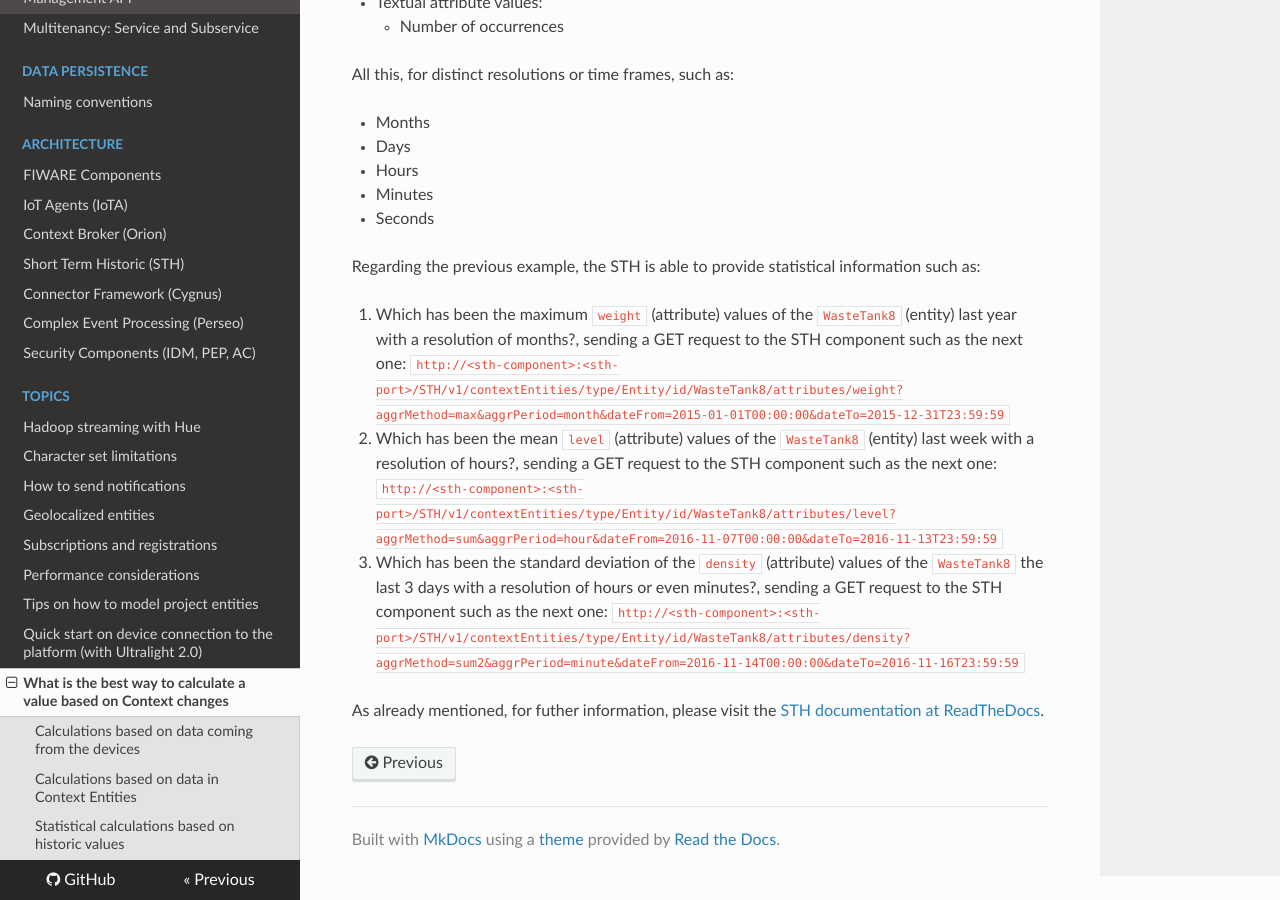
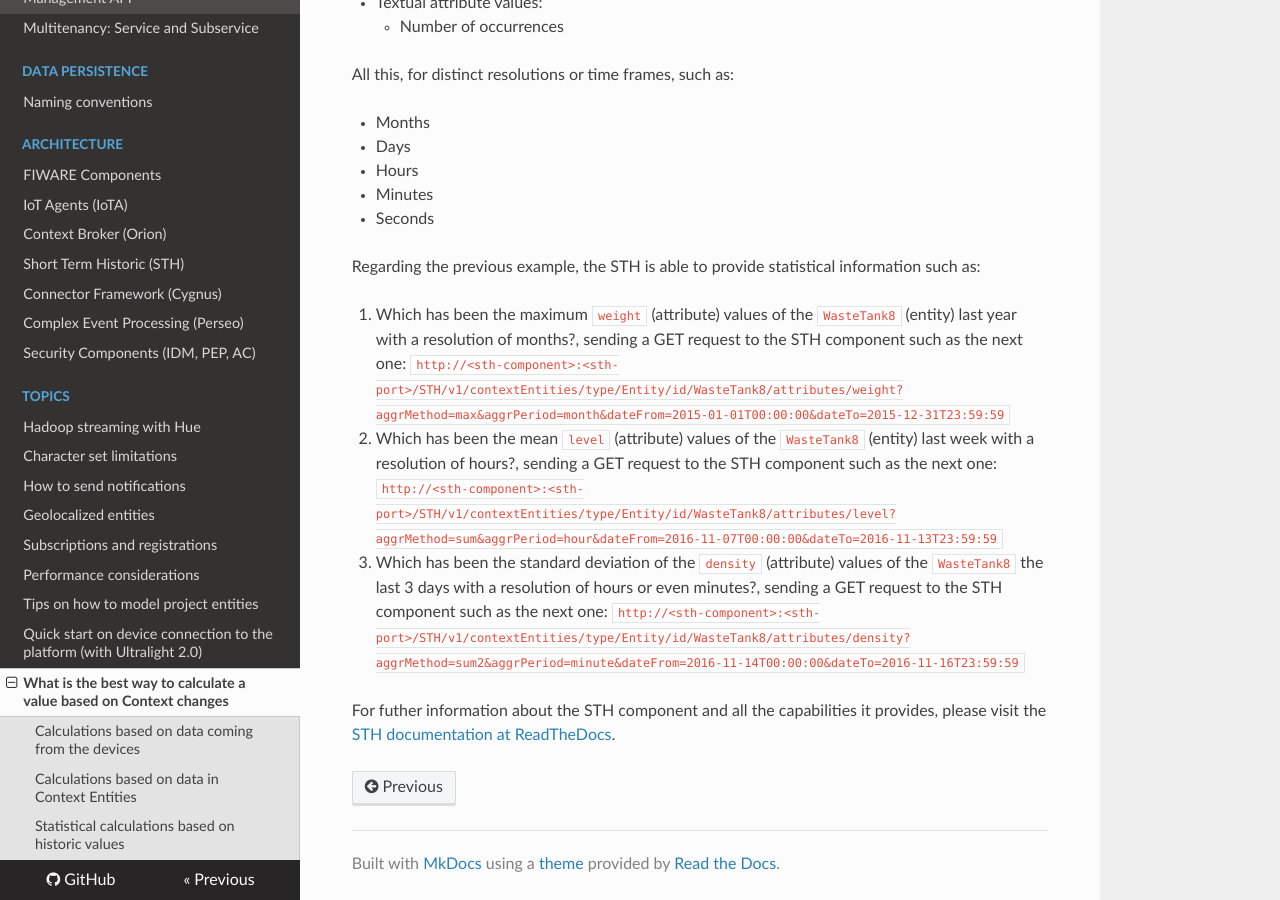
Before and after one commit to telefonicaid/thinking-cities, an MkDocs documentation site: the page built from docs/topics/data_calculation.md, in a window 1280 px wide and 900 px high, scrolled down 2825 px. Built offline with MkDocs 1.6.1, drawn with Linux system fonts in a browser that asks for light colours; nearby versions of some CDN libraries; old or Windows-style settings are respelled for this version of MkDocs.

Commit message:
Last reference to the STH component ReadTheDocs

```diff
--- a/docs/topics/data_calculation.md
+++ b/docs/topics/data_calculation.md
@@ -146,4 +146,4 @@ Regarding the previous example, the STH is able to provide statistical informati
 2. Which has been the mean `level` (attribute) values of the `WasteTank8` (entity) last week with a resolution of hours?, sending a GET request to the STH component such as the next one: `http://<sth-component>:<sth-port>/STH/v1/contextEntities/type/Entity/id/WasteTank8/attributes/level?aggrMethod=sum&aggrPeriod=hour&dateFrom=2016-11-07T00:00:00&dateTo=2016-11-13T23:59:59`
 3. Which has been the standard deviation of the `density` (attribute) values of the `WasteTank8` the last 3 days with a resolution of hours or even minutes?, sending a GET request to the STH component such as the next one: `http://<sth-component>:<sth-port>/STH/v1/contextEntities/type/Entity/id/WasteTank8/attributes/density?aggrMethod=sum2&aggrPeriod=minute&dateFrom=2016-11-14T00:00:00&dateTo=2016-11-16T23:59:59`
 
-As already mentioned, for futher information, please visit the [STH documentation at ReadTheDocs](http://fiware-sth-comet.readthedocs.io/en/latest/index.html).
+For futher information about the STH component and all the capabilities it provides, please visit the [STH documentation at ReadTheDocs](http://fiware-sth-comet.readthedocs.io/en/latest/index.html).
```
